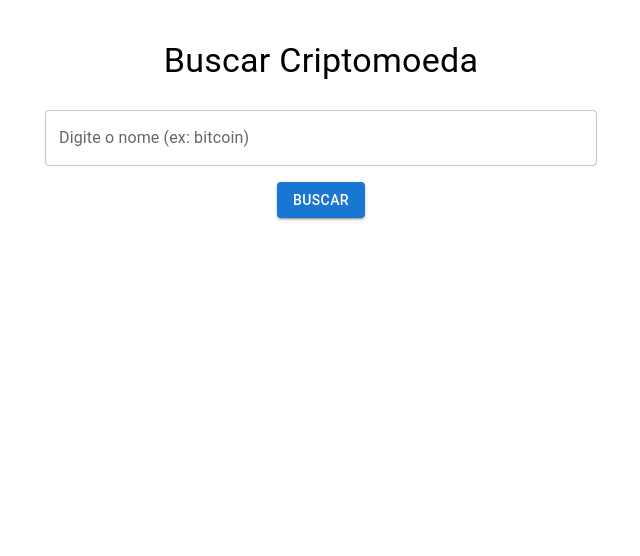
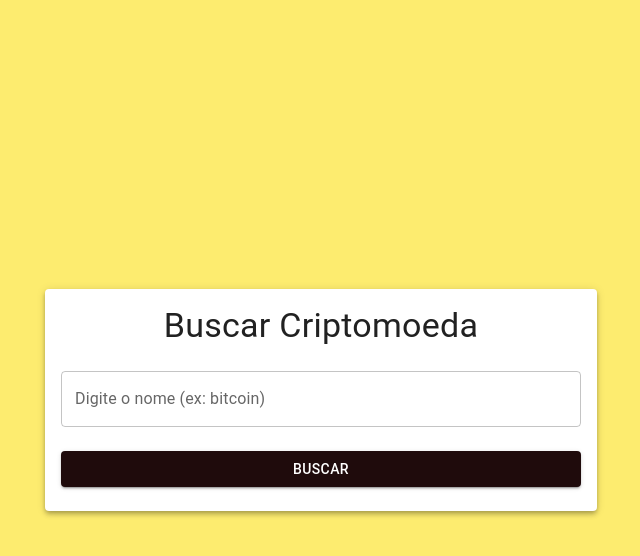
Before and after one commit to mahhfadel/fullstack, a React (Create React App) app in the folder fullstack-lucas-e-maria/: page / in a window 1280 px wide. Shown: the top 556 px of the page, without its empty margins (319-959 px from the left). Built offline with nearby package versions, Linux system fonts and the light colour scheme.

Commit message:
Mudanças-Melhorias no SearchCrypto.jsx

```diff
--- a/fullstack-lucas-e-maria/src/components/SearchCrypto.jsx
+++ b/fullstack-lucas-e-maria/src/components/SearchCrypto.jsx
@@ -1,5 +1,5 @@
 import React, { useRef } from 'react';
-import { Box, Button, Container, TextField, Typography } from '@mui/material';
+import { Box, Button, Card, CardContent, Container, TextField, Typography } from '@mui/material';
 
 const SearchCrypto = () => {
   const inputRef = useRef();
@@ -16,16 +16,12 @@ const SearchCrypto = () => {
   };
 
   return (
-    <Container maxWidth="sm" sx={{ mt: 5 }}>
-      <Box
-        sx={{
-          display: 'flex',
-          flexDirection: 'column',
-          gap: 2,
-          alignItems: 'center',
-        }}
-      >
-        <Typography variant="h4" component="h1" gutterBottom>
+    <Box sx={{ minHeight: '100vh', backgroundColor: '#fdec6f', display: 'flex', alignItems: 'center' }}>
+      <Container maxWidth="sm">
+        <Card elevation={4}>
+          <CardContent>
+            <Box sx={{ display: 'flex', flexDirection: 'column', gap: 3 }}>
+              <Typography variant="h4" component="h1" align="center">
                 Buscar Criptomoeda
               </Typography>
               <TextField
@@ -34,11 +30,23 @@ const SearchCrypto = () => {
                 inputRef={inputRef}
                 fullWidth
               />
-        <Button variant="contained" color="primary" onClick={handleSearch}>
+              <Button
+                variant="contained"
+                sx={{ //sx permite que estilize um componente do MUI usando uma sintaxe de objeto JavaScript
+                    backgroundColor: '#1f0b0c',
+                    '&:hover': {
+                    backgroundColor: '#361f2d',
+                    },
+                }}
+                onClick={handleSearch}
+                >
                 Buscar
                 </Button>
             </Box>
+          </CardContent>
+        </Card>
       </Container>
+    </Box>
   );
 };
 
```
Lines whose indentation alone changed are shown as unchanged.
